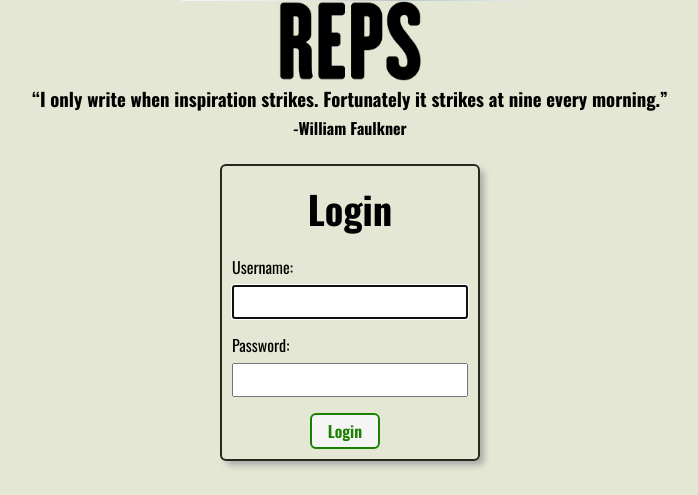
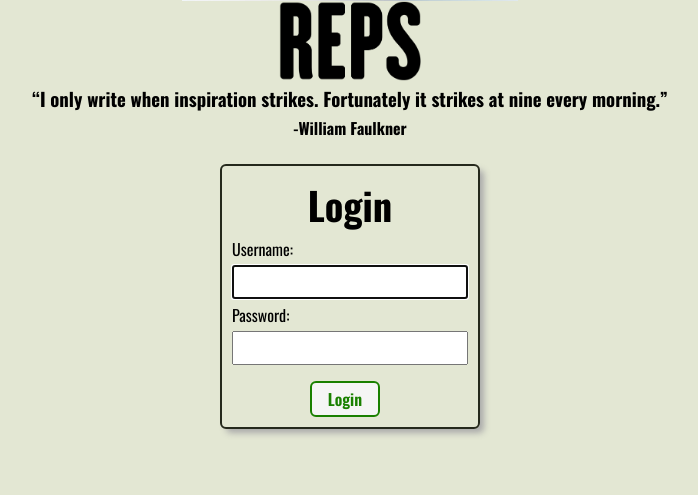
Before and after one commit to rbozek/reps, a Django app: page / in a window 1280 px wide. Shown: the part 305-800 px from the top of the page, without its empty margins (290-988 px from the left). Run offline with Django 4.2, Linux system fonts and the light colour scheme.

Commit message:
adjust spacing for labels on rep index. adjust & migrate models to add "required" text to name fields. adjust a:visited color for buttons & links. add specific a:visited to rep index. css adjust for login form.

```diff
--- a/main_app/models.py
+++ b/main_app/models.py
@@ -5,7 +5,7 @@ from django.contrib.auth.models import User
 
 
 class Category(models.Model):
-  name = models.CharField(max_length=50)
+  name = models.CharField('Name (required):', max_length=50)
   color = models.CharField(max_length=25, null=True, blank=True)
   user = models.ForeignKey(User, on_delete=models.CASCADE)
 
@@ -17,7 +17,7 @@ class Category(models.Model):
 
 
 class Rep(models.Model):
-  name = models.CharField(max_length=100)
+  name = models.CharField('Name (required):', max_length=100)
   time_spent = models.IntegerField('Time spent (mins):', null=True, blank=True)
   # ice-box: add 'time' back in
   # rep_date_time = models.DateTimeField('Date & time:', null=True, blank=True)
--- a/main_app/static/css/base.css
+++ b/main_app/static/css/base.css
@@ -63,12 +63,9 @@ body {
   --card-border-radius: 6px;
 }
 
-a {
+a, a:visited {
   text-decoration: underline;
   color: var(--custom-black-olive-bright);
-}
-a:visited {
-  color: var(--custom-battleship-gray);
 }
 a:active {
   text-decoration: line-through;
--- a/main_app/static/css/home.css
+++ b/main_app/static/css/home.css
@@ -53,7 +53,7 @@ main > section {
 }
 
 .login > h1 {
-  margin: 4px 0px;
+  margin: 0px;
   padding: 0px;
 }
 
@@ -61,12 +61,12 @@ main > section {
   display: flex;
   flex-direction: column;
   width: 100%;
-  margin: 14px 0 0px;
+  margin: 4px 0 0px;
 }
 
 .login label {
   font-size: var(--font-reg);
-  margin-bottom: 6px;
+  margin-bottom: 4px;
 }
 
 .login input {
--- a/main_app/static/css/mcdp.css
+++ b/main_app/static/css/mcdp.css
@@ -1,3 +1,5 @@
+/* leave these values to adjust for future customization */
+
 .mc-display__day {
   /* font-size:clamp(1.6rem, 8vw, 2rem); */
 }
--- a/main_app/templates/reps/index.html
+++ b/main_app/templates/reps/index.html
@@ -36,7 +36,7 @@
             <a href="{% url 'rep-detail' rep.id %}">
               <h3>{{ rep.name }}</h3>
             </a>
-
+            &nbsp;&nbsp;&nbsp;
             {% for category in rep.categories.all %}
               <div
                 class="category-label"
```
Also changed, not shown: main_app/static/css/reps/rep-index.css (+11 -0 lines), main_app/migrations/0010_alter_category_name_alter_rep_name_and_more.py (added), main_app/static/js/category-form.js (deleted).
